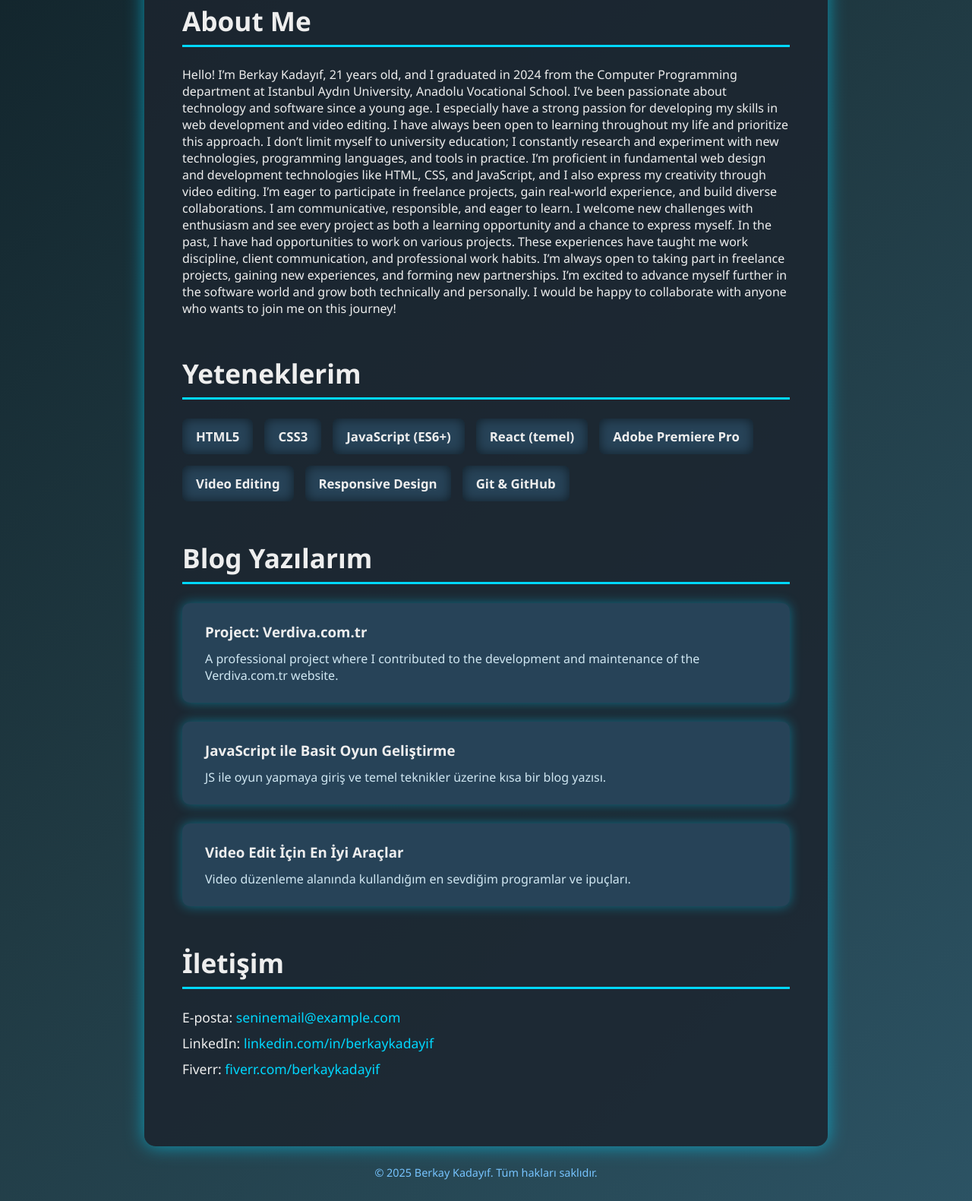
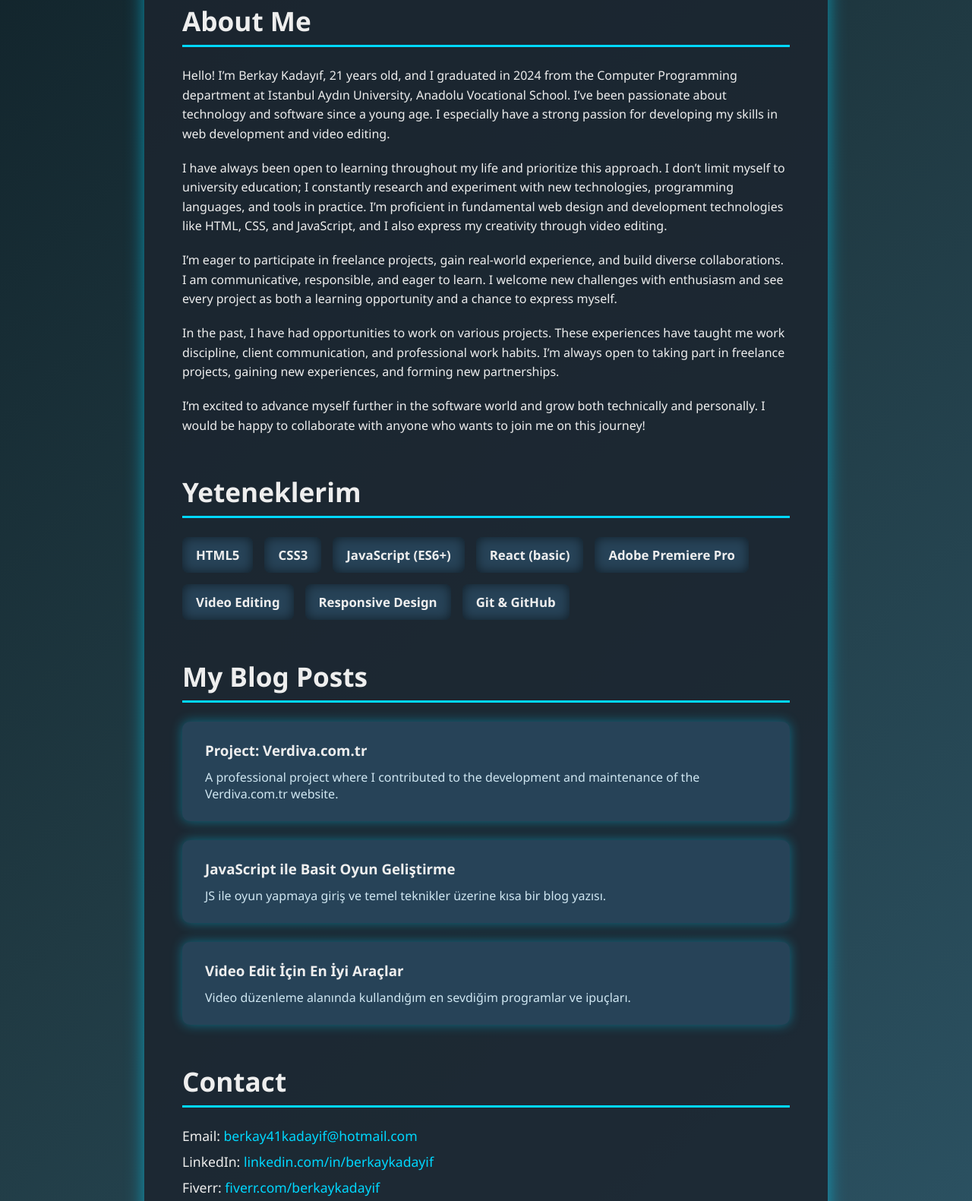
Before and after one commit to Bekotrik/bekotrik.github.io, a plain HTML site: page index.html in a window 1280 px wide. Shown: the part 375-1956 px from the top of the page at 76% size. Drawn offline with Linux system fonts and the light colour scheme.

Commit message:
Add files via upload

```diff
--- a/index.html
+++ b/index.html
@@ -67,6 +67,10 @@
   }
   section {
     margin-bottom: 50px;
+  }
+  .about-me p {
+    margin-bottom: 1.2em;
+    line-height: 1.6;
   }
   h2 {
     font-size: 2.2rem;
@@ -226,19 +230,17 @@
 
 <main>
   <section class="about-me">
-    <h2>About Me</h2>
-    <p>
-      Hello! I’m Berkay Kadayıf, 21 years old, and I graduated in 2024 from the Computer Programming department at Istanbul Aydın University, Anadolu Vocational School. I’ve been passionate about technology and software since a young age. I especially have a strong passion for developing my skills in web development and video editing.
+  <h2>About Me</h2>
+  <p>Hello! I’m Berkay Kadayıf, 21 years old, and I graduated in 2024 from the Computer Programming department at Istanbul Aydın University, Anadolu Vocational School. I’ve been passionate about technology and software since a young age. I especially have a strong passion for developing my skills in web development and video editing.</p>
 
-I have always been open to learning throughout my life and prioritize this approach. I don’t limit myself to university education; I constantly research and experiment with new technologies, programming languages, and tools in practice. I’m proficient in fundamental web design and development technologies like HTML, CSS, and JavaScript, and I also express my creativity through video editing.
+  <p>I have always been open to learning throughout my life and prioritize this approach. I don’t limit myself to university education; I constantly research and experiment with new technologies, programming languages, and tools in practice. I’m proficient in fundamental web design and development technologies like HTML, CSS, and JavaScript, and I also express my creativity through video editing.</p>
 
-I’m eager to participate in freelance projects, gain real-world experience, and build diverse collaborations. I am communicative, responsible, and eager to learn. I welcome new challenges with enthusiasm and see every project as both a learning opportunity and a chance to express myself.
+  <p>I’m eager to participate in freelance projects, gain real-world experience, and build diverse collaborations. I am communicative, responsible, and eager to learn. I welcome new challenges with enthusiasm and see every project as both a learning opportunity and a chance to express myself.</p>
 
-In the past, I have had opportunities to work on various projects. These experiences have taught me work discipline, client communication, and professional work habits. I’m always open to taking part in freelance projects, gaining new experiences, and forming new partnerships.
+  <p>In the past, I have had opportunities to work on various projects. These experiences have taught me work discipline, client communication, and professional work habits. I’m always open to taking part in freelance projects, gaining new experiences, and forming new partnerships.</p>
 
-I’m excited to advance myself further in the software world and grow both technically and personally. I would be happy to collaborate with anyone who wants to join me on this journey!
-    </p>
-  </section>
+  <p>I’m excited to advance myself further in the software world and grow both technically and personally. I would be happy to collaborate with anyone who wants to join me on this journey!</p>
+</section>
 
   <section class="skills">
     <h2>Yeteneklerim</h2>
@@ -246,7 +248,7 @@ I’m excited to advance myself further in the software world and grow both tech
       <li>HTML5</li>
       <li>CSS3</li>
       <li>JavaScript (ES6+)</li>
-      <li>React (temel)</li>
+      <li>React (basic)</li>
       <li>Adobe Premiere Pro</li>
       <li>Video Editing</li>
       <li>Responsive Design</li>
@@ -255,7 +257,7 @@ I’m excited to advance myself further in the software world and grow both tech
   </section>
 
   <section class="blog-posts">
-    <h2>Blog Yazılarım</h2>
+    <h2>My Blog Posts</h2>
 
     <article tabindex="0" data-post="post1">
       <h3>Project: Verdiva.com.tr</h3>
@@ -274,8 +276,8 @@ I’m excited to advance myself further in the software world and grow both tech
   </section>
 
   <section class="contact">
-    <h2>İletişim</h2>
-    <p>E-posta: <a href="mailto:seninemail@example.com">seninemail@example.com</a></p>
+    <h2>Contact</h2>
+    <p>Email: <a href="mailto:seninemail@example.com">berkay41kadayif@hotmail.com</a></p>
     <p>LinkedIn: <a href="https://linkedin.com/in/berkaykadayif" target="_blank" rel="noopener">linkedin.com/in/berkaykadayif</a></p>
     <p>Fiverr: <a href="https://fiverr.com/berkaykadayif" target="_blank" rel="noopener">fiverr.com/berkaykadayif</a></p>
   </section>
```
